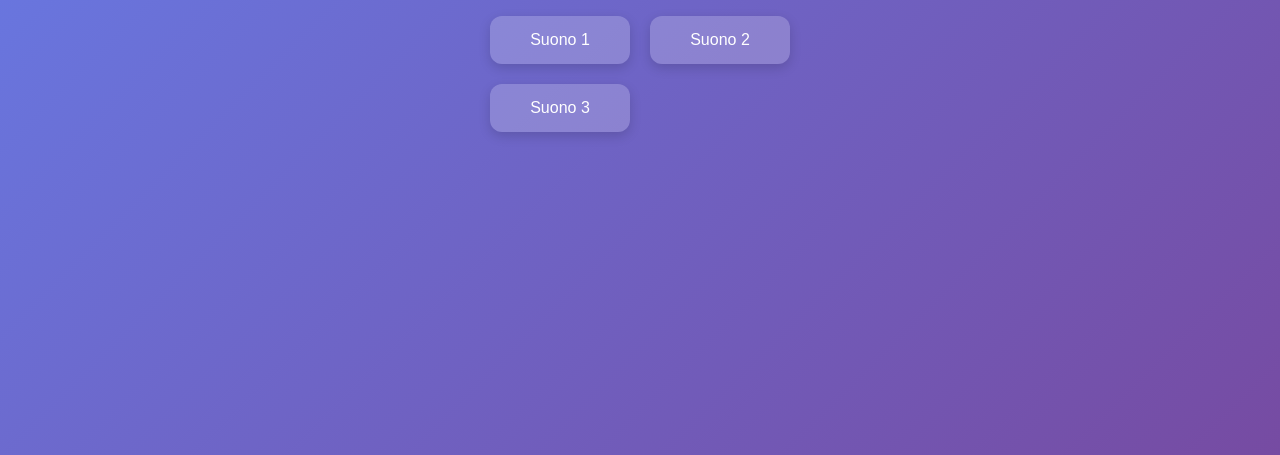
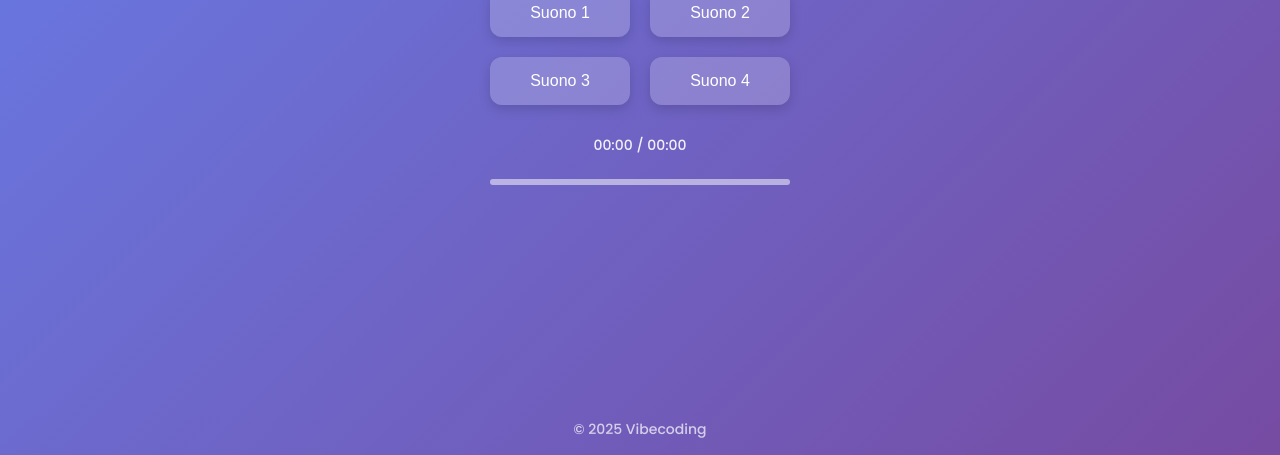
Before and after one commit to BornBotting/TestPWA, a plain HTML site: page index.html in a window 1280 px wide. Shown: the part 345-800 px from the top of the page. Drawn offline with Linux system fonts and the light colour scheme.

Commit message:
fixede index.html

```diff
--- a/index.html
+++ b/index.html
@@ -96,8 +96,21 @@
 </head>
 <body>
   <h1>Vibecoding</h1>
-  <div class="buttons">
+   <div class="buttons">
     <button id="btn1" onclick="playAudio('audio1.mp3','btn1')">Suono 1</button>
     <button id="btn2" onclick="playAudio('audio2.mp3','btn2')">Suono 2</button>
     <button id="btn3" onclick="playAudio('audio3.mp3','btn3')">Suono 3</button>
-    <button id="btn4" onclick="playAudio('audio4.mp3','
+    <button id="btn4" onclick="playAudio('audio4.mp3','btn4')">Suono 4</button>
+  </div>
+
+  <div class="player-info">
+    <div id="timer">00:00 / 00:00</div>
+    <progress id="progress" value="0" max="1"></progress>
+  </div>
+
+  <footer>© 2025 Vibecoding</footer>
+
+  <!-- Carica il JS dopo gli elementi a cui fa riferimento -->
+  <script src="main.js"></script>
+</body>
+</html>
```
